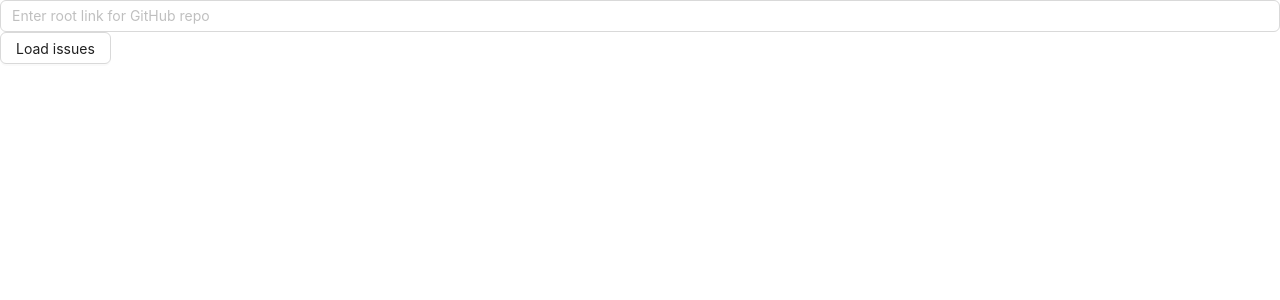
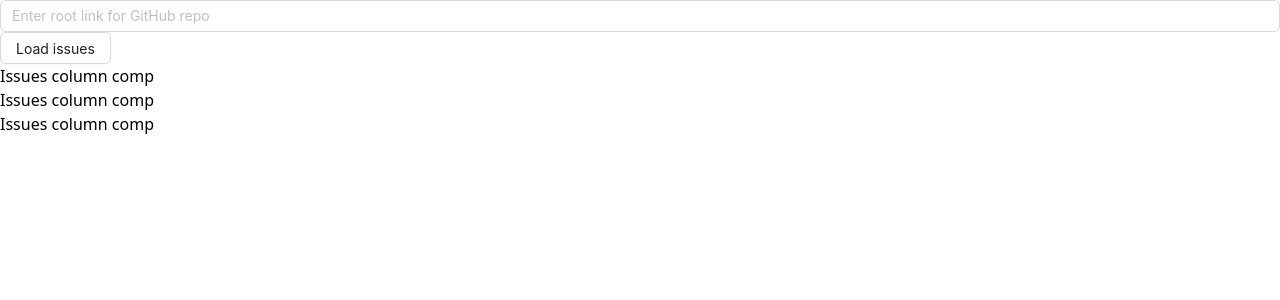
Before and after one commit to coldmelnyk/incode_test-task, a React (Vite) app: page / in a window 1280 px wide. Shown: the top 300 px of the page. Built offline with nearby package versions, Linux system fonts and the light colour scheme.

Commit message:
refactored fetch with query params

```diff
--- a/src/app/store.ts
+++ b/src/app/store.ts
@@ -3,14 +3,22 @@ import { Issue, Repo } from '../types';
 
 interface RepoState {
   repo: Repo | null;
-  issues: Issue[] | null;
+  openedIssues: Issue[] | null;
+  openedAndAssignedIssues: Issue[] | null;
+  closedIssues: Issue[] | null;
   setRepo: (repo: Repo) => void;
-  setIssues: (newIssues: Issue[]) => void;
+  setOpenedIssues: (newIssues: Issue[]) => void;
+  setOpenedAndAssignedIssues: (newIssues: Issue[]) => void;
+  setClosedIssues: (newIssues: Issue[]) => void;
 }
 
 export const useRepo = create<RepoState>((set) => ({
   repo: null,
-  issues: null,
+  openedIssues: null,
+  openedAndAssignedIssues: null,
+  closedIssues: null,
   setRepo: (newRepo: Repo) => set(() => ({ repo: newRepo })),
-  setIssues: (newIssues: Issue[]) => set(() => ({ issues: newIssues })),
+  setOpenedIssues: (newIssues: Issue[]) => set(() => ({ openedIssues: newIssues })),
+  setOpenedAndAssignedIssues: (newIssues: Issue[]) => set(() => ({ openedAndAssignedIssues: newIssues })),
+  setClosedIssues: (newIssues: Issue[]) => set(() => ({ closedIssues: newIssues })),
 }))
--- a/src/components/IssuesColumn/IssuesColumn.tsx
+++ b/src/components/IssuesColumn/IssuesColumn.tsx
@@ -1,5 +1,7 @@
 export const IssuesColumn = () => {
   return (
-    <div>Issues column comp</div>
+    <div className='bg-gray-400 border border-black px-2 py-1'>
+      Issues column comp
+    </div>
   );
 }
--- a/src/components/SearchSection/SearchSection.tsx
+++ b/src/components/SearchSection/SearchSection.tsx
@@ -7,7 +7,9 @@ interface Props {
   inputValue: string;
   setInputValue: React.Dispatch<React.SetStateAction<string>>;
   setRepo: (repo: Repo) => void;
-  setIssues: (newIssues: Issue[]) => void;
+  setOpenedIssues: (newIssues: Issue[]) => void;
+  setOpenedAndAssignedIssues: (newIssues: Issue[]) => void;
+  setClosedIssues: (newIssues: Issue[]) => void;
   breadcrumbsNames: string[];
   setBreadcrumbsNames: React.Dispatch<React.SetStateAction<string[]>>;
 }
@@ -18,10 +20,12 @@ export const SearchSection: React.FC<Props> = ({
   setBreadcrumbsNames,
   breadcrumbsNames,
   setRepo,
-  setIssues
+  setOpenedIssues,
+  setOpenedAndAssignedIssues,
+  setClosedIssues
 }) => {
   return (
-    <section className="p-3">
+    <section>
       <div className="flex gap-4">
         <Input
           value={inputValue}
@@ -37,7 +41,9 @@ export const SearchSection: React.FC<Props> = ({
               fetchRepo(`${repoNamesArray[0]}/${repoNamesArray[1]}`).then(
                 resp => {
                   setRepo(resp[0]);
-                  setIssues(resp[1]);
+                  setOpenedIssues(resp[1]);
+                  setOpenedAndAssignedIssues(resp[2]);
+                  setClosedIssues(resp[3])
                   setBreadcrumbsNames(repoNamesArray);
                 }
               );
--- a/src/components/TableOfIssues/TableOfIssues.tsx
+++ b/src/components/TableOfIssues/TableOfIssues.tsx
@@ -1,5 +1,21 @@
-export const TableOfIssues = () => {
+import { IssuesColumn } from '../IssuesColumn';
+import * as React from 'react';
+import { Issue } from '../../types';
+
+interface Props {
+  openedIssuesArray: Issue[] | null;
+  openedAndAssignedIssuesArray: Issue[] | null;
+  closedIssuesArray: Issue[] | null;
+}
+
+export const TableOfIssues: React.FC<Props> = () => {
+
+
   return (
-    <div>Table of issues comp</div>
+    <div className="grid grid-cols-3 gap-5 min-h-[50dvh]">
+      <IssuesColumn />
+      <IssuesColumn />
+      <IssuesColumn />
+    </div>
   );
-}
+};
--- a/src/pages/MainPage.tsx
+++ b/src/pages/MainPage.tsx
@@ -2,13 +2,21 @@ import { useRepo } from '../app/store.ts';
 import { useEffect, useState } from 'react';
 import { ConfigProvider } from 'antd';
 import { breadcrumbsStyles, buttonStyles, inputStyles } from '../utils/styles';
-import { SearchSection } from '../components';
+import { SearchSection, TableOfIssues } from '../components';
 
 export const MainPage = () => {
   const repoInfoArray = useRepo(state => state.repo);
-  const issuesArray = useRepo(state => state.issues);
+  const openedIssuesArray = useRepo(state => state.openedIssues);
+  const openedAndAssignedIssuesArray = useRepo(
+    state => state.openedAndAssignedIssues
+  );
+  const closedIssuesArray = useRepo(state => state.closedIssues);
   const setRepo = useRepo(state => state.setRepo);
-  const setIssues = useRepo(state => state.setIssues);
+  const setOpenedIssues = useRepo(state => state.setOpenedIssues);
+  const setOpenedAndAssignedIssues = useRepo(
+    state => state.setOpenedAndAssignedIssues
+  );
+  const setClosedIssues = useRepo(state => state.setClosedIssues);
 
   const [inputValue, setInputValue] = useState<string>('');
   const [breadcrumbsNames, setBreadcrumbsNames] = useState<string[]>([]);
@@ -16,10 +24,12 @@ export const MainPage = () => {
   useEffect(() => {}, []);
 
   console.log('Repo', repoInfoArray);
-  console.log('Issues', issuesArray);
+  console.log('Opened Issues', openedIssuesArray);
+  console.log('O & A Issues', openedAndAssignedIssuesArray);
+  console.log('Closed Issues', closedIssuesArray);
 
   return (
-    <>
+    <div className="p-3">
       <ConfigProvider
         theme={{
           components: {
@@ -34,10 +44,18 @@ export const MainPage = () => {
           setBreadcrumbsNames={setBreadcrumbsNames}
           setInputValue={setInputValue}
           inputValue={inputValue}
-          setIssues={setIssues}
+          setOpenedIssues={setOpenedIssues}
+          setOpenedAndAssignedIssues={setOpenedAndAssignedIssues}
+          setClosedIssues={setClosedIssues}
           setRepo={setRepo}
         />
+
+        <TableOfIssues
+          openedIssuesArray={openedIssuesArray}
+          openedAndAssignedIssuesArray={openedAndAssignedIssuesArray}
+          closedIssuesArray={closedIssuesArray}
+        />
       </ConfigProvider>
-    </>
+    </div>
   );
 };
--- a/src/utils/fetchRepo.ts
+++ b/src/utils/fetchRepo.ts
@@ -14,10 +14,14 @@ const fetchingByUrl = async (url: string) => {
 
 export const fetchRepo = async (path: string) => {
   const REPO_URL = `https://api.github.com/repos/${path}`;
-  const ISSUES_URL = `${REPO_URL}/issues`;
+  const OPENED_ISSUES_URL = `${REPO_URL}/issues?per_page=100&state=open&filter=created`;
+  const OPENED_AND_ASSIGNED_ISSUES__URL = `${REPO_URL}/issues?per_page=100&filter=assigned`;
+  const CLOSED_ISSUES__URL = `${REPO_URL}/issues?per_page=100&state=closed&filter=all`;
 
   return await Promise.all([
     fetchingByUrl(REPO_URL),
-    fetchingByUrl(ISSUES_URL)
+    fetchingByUrl(OPENED_ISSUES_URL),
+    fetchingByUrl(OPENED_AND_ASSIGNED_ISSUES__URL),
+    fetchingByUrl(CLOSED_ISSUES__URL),
   ]);
 };
```
